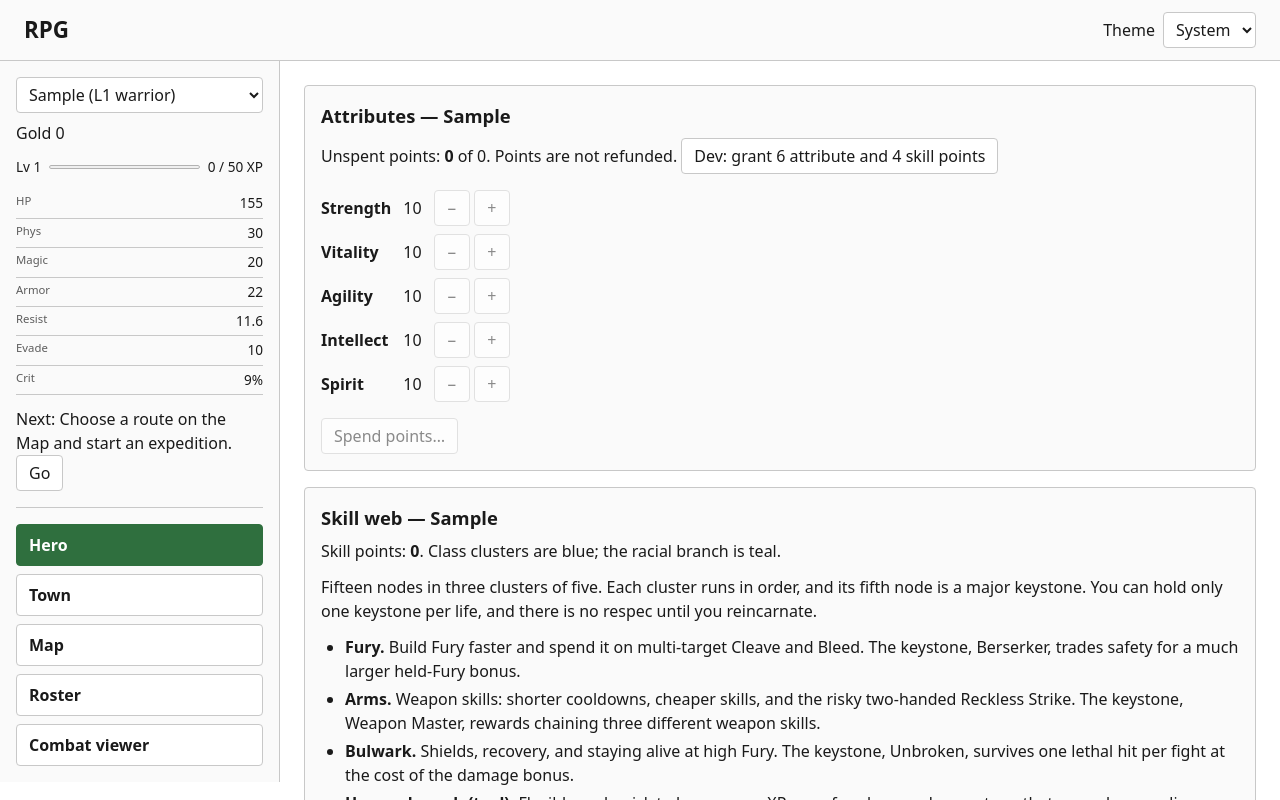
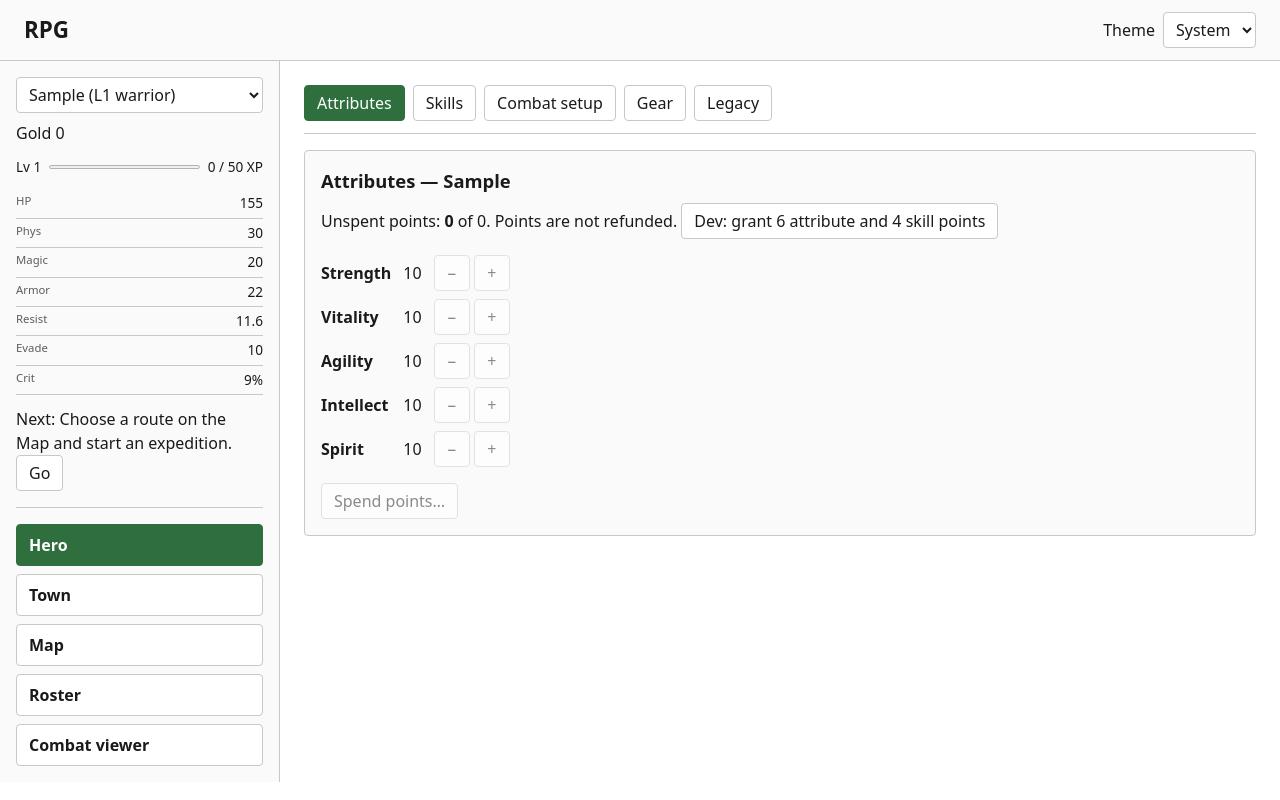
Before and after one commit to Elegalaxy/rpg, a React (Vite) app: page / in a window 1280 px wide. Both pictures are taken after typing "Sample" into the empty fields and a click on the button "Create hero". Shown: the top 800 px of the page. Built offline with nearby package versions, Linux system fonts and the light colour scheme.

Commit message:
Split the Hero and Town tabs into sub-tabs.
Co-Authored-By: Claude Sonnet 5.5 <noreply@anthropic.com>

```diff
--- a/src/ui/App.tsx
+++ b/src/ui/App.tsx
@@ -61,6 +61,46 @@ const TABS: { id: Tab; label: string }[] = [
   { id: 'roster', label: 'Roster' },
   { id: 'combat', label: 'Combat viewer' },
 ]
+
+type HeroPart = 'overview' | 'skills' | 'combat' | 'gear' | 'legacy'
+type TownSection = 'shop' | 'sell' | 'repair' | 'contracts' | 'craft'
+
+const HERO_PARTS: { id: HeroPart; label: string }[] = [
+  { id: 'overview', label: 'Attributes' },
+  { id: 'skills', label: 'Skills' },
+  { id: 'combat', label: 'Combat setup' },
+  { id: 'gear', label: 'Gear' },
+  { id: 'legacy', label: 'Legacy' },
+]
+
+const TOWN_PARTS: { id: TownSection; label: string }[] = [
+  { id: 'shop', label: 'Shop' },
+  { id: 'sell', label: 'Sell' },
+  { id: 'repair', label: 'Repair & debt' },
+  { id: 'contracts', label: 'Contracts' },
+  { id: 'craft', label: 'Crafting' },
+]
+
+/** A second row of buttons inside a tab, so one screen shows one job. */
+function SubTabs<T extends string>({
+  tabs,
+  current,
+  onPick,
+}: {
+  tabs: { id: T; label: string }[]
+  current: T
+  onPick: (id: T) => void
+}) {
+  return (
+    <nav className="subtabs" aria-label="Sections">
+      {tabs.map((entry) => (
+        <button key={entry.id} type="button" aria-pressed={current === entry.id} onClick={() => onPick(entry.id)}>
+          {entry.label}
+        </button>
+      ))}
+    </nav>
+  )
+}
 
 function ThemeSwitch() {
   const [choice, setChoice] = useState<ThemeChoice>(storedTheme)
@@ -213,6 +253,8 @@ export function CombatViewer() {
 
 function App() {
   const [tab, setTab] = useState<Tab>('heroes')
+  const [heroPart, setHeroPart] = useState<HeroPart>('overview')
+  const [townPart, setTownPart] = useState<TownSection>('shop')
   const saved = useSaveStatus()
 
   useEffect(() => {
@@ -270,12 +312,17 @@ function App() {
             <main className="content">
               {tab === 'heroes' ? (
                 <>
-                  <Attributes />
-                  <SkillWeb />
-                  <Loadout />
-                  <Rules />
-                  <Equipment />
-                  <Legacy />
+                  <SubTabs tabs={HERO_PARTS} current={heroPart} onPick={setHeroPart} />
+                  {heroPart === 'overview' ? <Attributes /> : null}
+                  {heroPart === 'skills' ? <SkillWeb /> : null}
+                  {heroPart === 'combat' ? (
+                    <>
+                      <Loadout />
+                      <Rules />
+                    </>
+                  ) : null}
+                  {heroPart === 'gear' ? <Equipment /> : null}
+                  {heroPart === 'legacy' ? <Legacy /> : null}
                 </>
               ) : null}
               {tab === 'roster' ? (
@@ -286,9 +333,10 @@ function App() {
               ) : null}
               {tab === 'town' ? (
                 <>
-                  <Town />
-                  <Contracts />
-                  <Craft />
+                  <SubTabs tabs={TOWN_PARTS} current={townPart} onPick={setTownPart} />
+                  {townPart === 'shop' || townPart === 'sell' || townPart === 'repair' ? <Town part={townPart} /> : null}
+                  {townPart === 'contracts' ? <Contracts /> : null}
+                  {townPart === 'craft' ? <Craft /> : null}
                 </>
               ) : null}
               {tab === 'map' ? (
--- a/src/ui/theme.css
+++ b/src/ui/theme.css
@@ -401,3 +401,30 @@ nav[aria-label='Main'] button {
     padding: var(--s2) var(--s3);
   }
 }
+
+/* Second-level tabs inside a tab */
+
+.subtabs {
+  display: flex;
+  flex-wrap: wrap;
+  gap: var(--s2);
+  margin: 0 0 var(--s4);
+  padding: 0 0 var(--s3);
+  border-bottom: 1px solid var(--border);
+}
+
+.subtabs button {
+  min-height: var(--control-h);
+}
+
+@media (max-width: 899px) {
+  .subtabs {
+    flex-wrap: nowrap;
+    overflow-x: auto;
+  }
+
+  .subtabs button {
+    flex: none;
+    white-space: nowrap;
+  }
+}
--- a/src/ui/town/Town.tsx
+++ b/src/ui/town/Town.tsx
@@ -16,7 +16,9 @@ import {
   useSaveStatus,
 } from '../store.ts'
 
-export function Town() {
+export type TownPart = 'shop' | 'sell' | 'repair'
+
+export function Town({ part }: { part: TownPart }) {
   const { save } = useSaveStatus()
   const hero = selectedHero(save)
   const [message, setMessage] = useState<string | null>(null)
@@ -53,6 +55,8 @@ export function Town() {
       </p>
       {closed ? <p>The town is closed while an expedition is running.</p> : null}
 
+      {part === 'sell' ? (
+        <>
       <h3>Sell materials</h3>
       {materials.length === 0 ? <p>You have no materials.</p> : null}
       <ul>
@@ -104,6 +108,10 @@ export function Town() {
         ))}
       </ul>
 
+        </>
+      ) : null}
+      {part === 'shop' ? (
+        <>
       <h3>Shop</h3>
       {hero === null ? (
         <p>Select a hero to see what the shop has at their level.</p>
@@ -126,6 +134,10 @@ export function Town() {
       )}
       <p>The shop sells no supplies yet. No consumable exists.</p>
 
+        </>
+      ) : null}
+      {part === 'repair' ? (
+        <>
       <h3>Repair</h3>
       {damaged.length === 0 ? <p>Nothing is damaged.</p> : null}
       <ul>
@@ -171,6 +183,8 @@ export function Town() {
           </button>
         </div>
       )}
+        </>
+      ) : null}
       {message !== null ? <p data-testid="town-message">{message}</p> : null}
       {error !== null ? <p role="alert">{error}</p> : null}
     </section>
```
Also changed, not shown: doc/IMPLEMENTATION_PLAN.md (+1 -0 lines).
